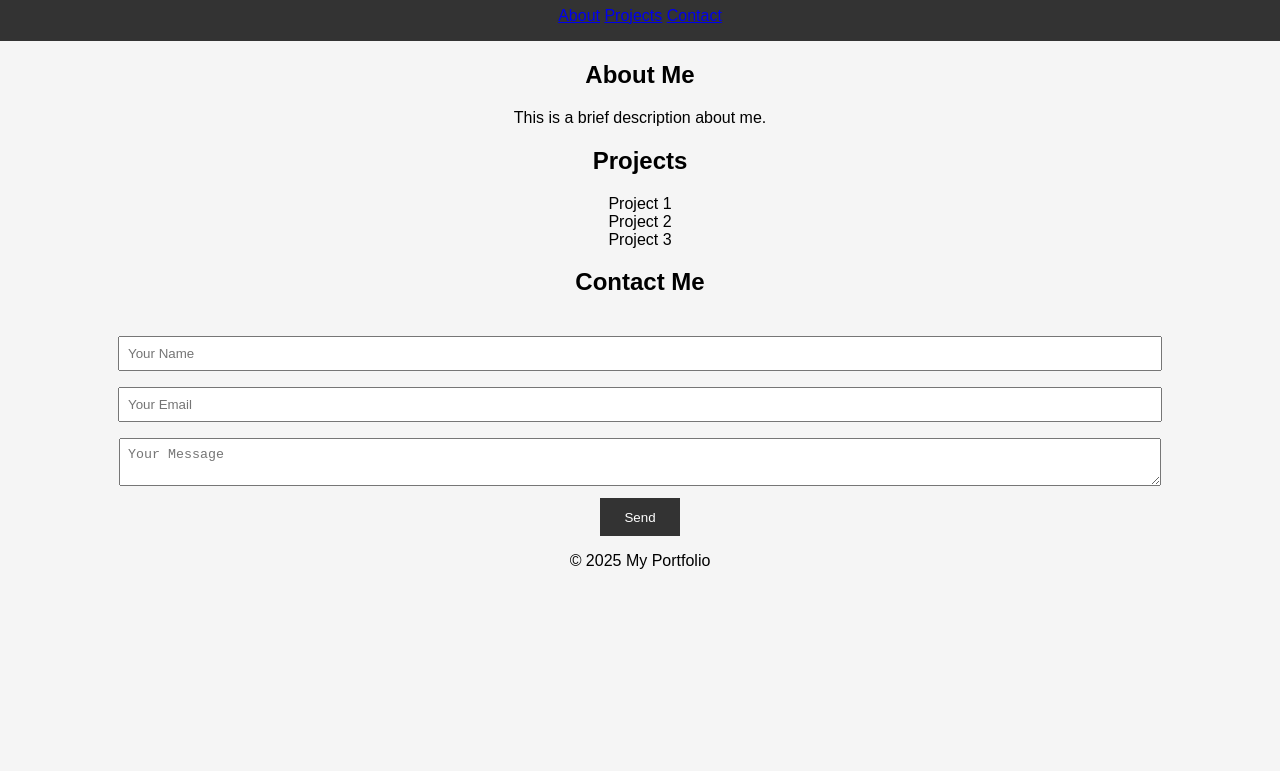
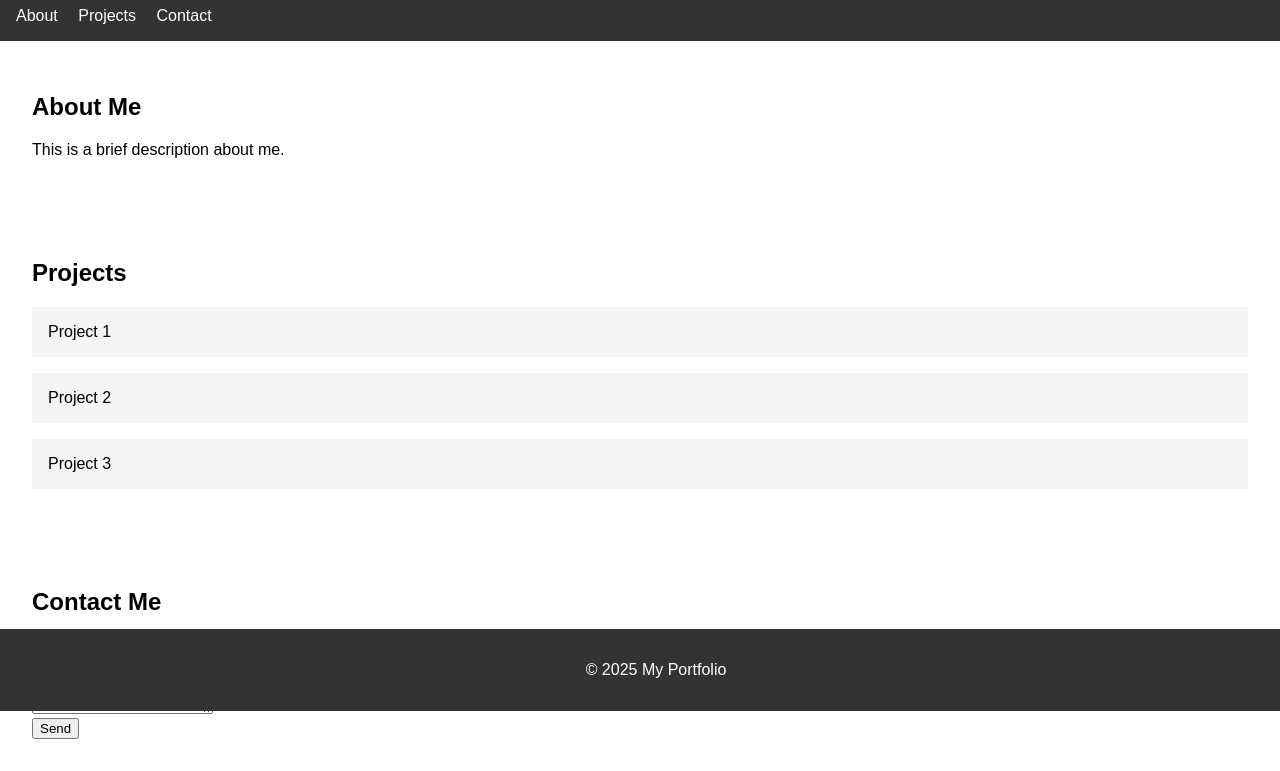
Before and after one commit to sagar00praveen/my-portfolio-project, a plain HTML site: page frontend/index.html in a window 1280 px wide. Shown: the part 89-860 px from the top of the page. Before the commit the page ends 800 px from the top, so only its background shows below. Drawn offline with Linux system fonts and the light colour scheme.

Commit message:
style.css

```diff
--- a/frontend/style.css
+++ b/frontend/style.css
@@ -1,30 +1,37 @@
 body {
     font-family: Arial, sans-serif;
-  text-align: center;
     margin: 0;
     padding: 0;
-  background-color: #f5f5f5;
 }
+
 header {
     background-color: #333;
     color: #fff;
     padding: 1rem;
 }
-form {
-  margin-top: 2rem;
+
+nav a {
+    color: #fff;
+    margin-right: 1rem;
+    text-decoration: none;
 }
-input, textarea {
-  width: 80%;
-  padding: 0.5rem;
-  margin: 0.5rem 0;
+
+section {
+    padding: 2rem;
 }
-button {
-  padding: 0.7rem 1.5rem;
+
+.project {
+    margin: 1rem 0;
+    padding: 1rem;
+    background-color: #f4f4f4;
+}
+
+footer {
     background-color: #333;
-  color: white;
-  border: none;
-  cursor: pointer;
+    color: #fff;
+    text-align: center;
+    padding: 1rem;
+    position: fixed;
+    width: 100%;
+    bottom: 0;
 }
-button:hover {
-  background-color: #555;
-}
```
Lines whose indentation alone changed are shown as unchanged.
